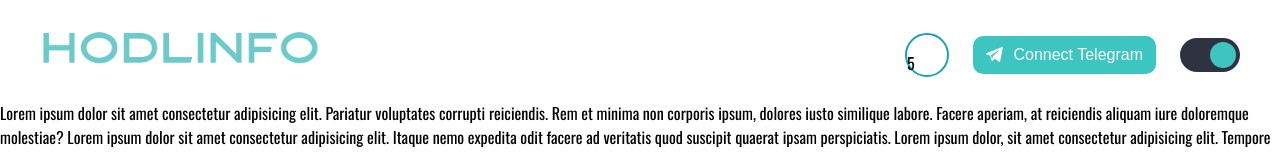
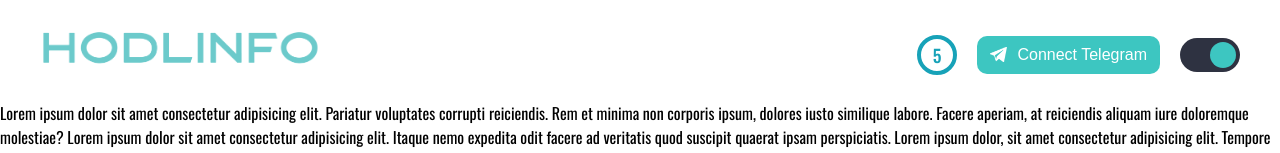
Before and after one commit to mehedihasanhrid1/quadbtech-dashboard, a plain HTML site: page frontend/index.html in a window 1280 px wide. Shown: the top 153 px of the page. Drawn offline with nearby package versions, Linux system fonts and the light colour scheme.

```diff
--- a/frontend/index.html
+++ b/frontend/index.html
@@ -32,7 +32,7 @@
           <!-- timer -->
           <div>
             <div class="timer-container">
-              <p>5</p>
+              <p id="timer-counter">5</p>
             </div>
           </div>
           <div>
--- a/frontend/style.css
+++ b/frontend/style.css
@@ -28,7 +28,7 @@
   display: flex;
   align-items: center;
   justify-content: center;
-  gap: 24px;
+  gap: 20px;
 }
 
 .telegram-button {
@@ -59,9 +59,19 @@
 
 .timer-container{
   border-radius: 50%;
-  border: 2px solid #17a2b8;
-  height:40px;
-    width:40px;
+  border: 4px solid #17a2b8;
+  height:32px;
+    width:32px;
+    display: flex;
+    align-items: center;
+    justify-content: center;
+}
+
+#timer-counter{
+  font-size: 1.1rem;
+  font-weight: 500;
+  text-align: center;
+  color: #17a2b8;
 }
 
 .switch-toggle input {
```
Also changed, not shown: frontend/script.js (+0 -29 lines).
